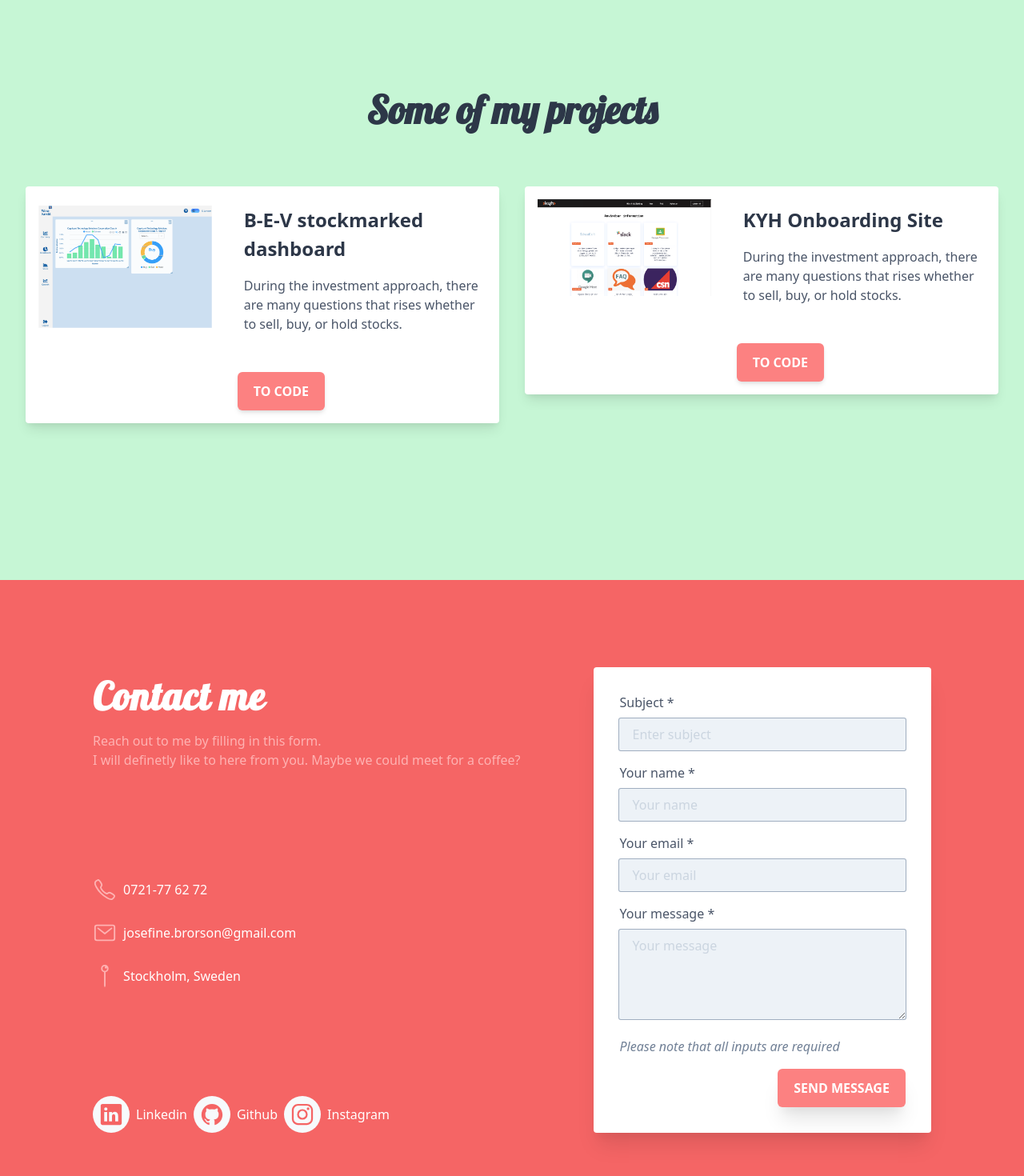
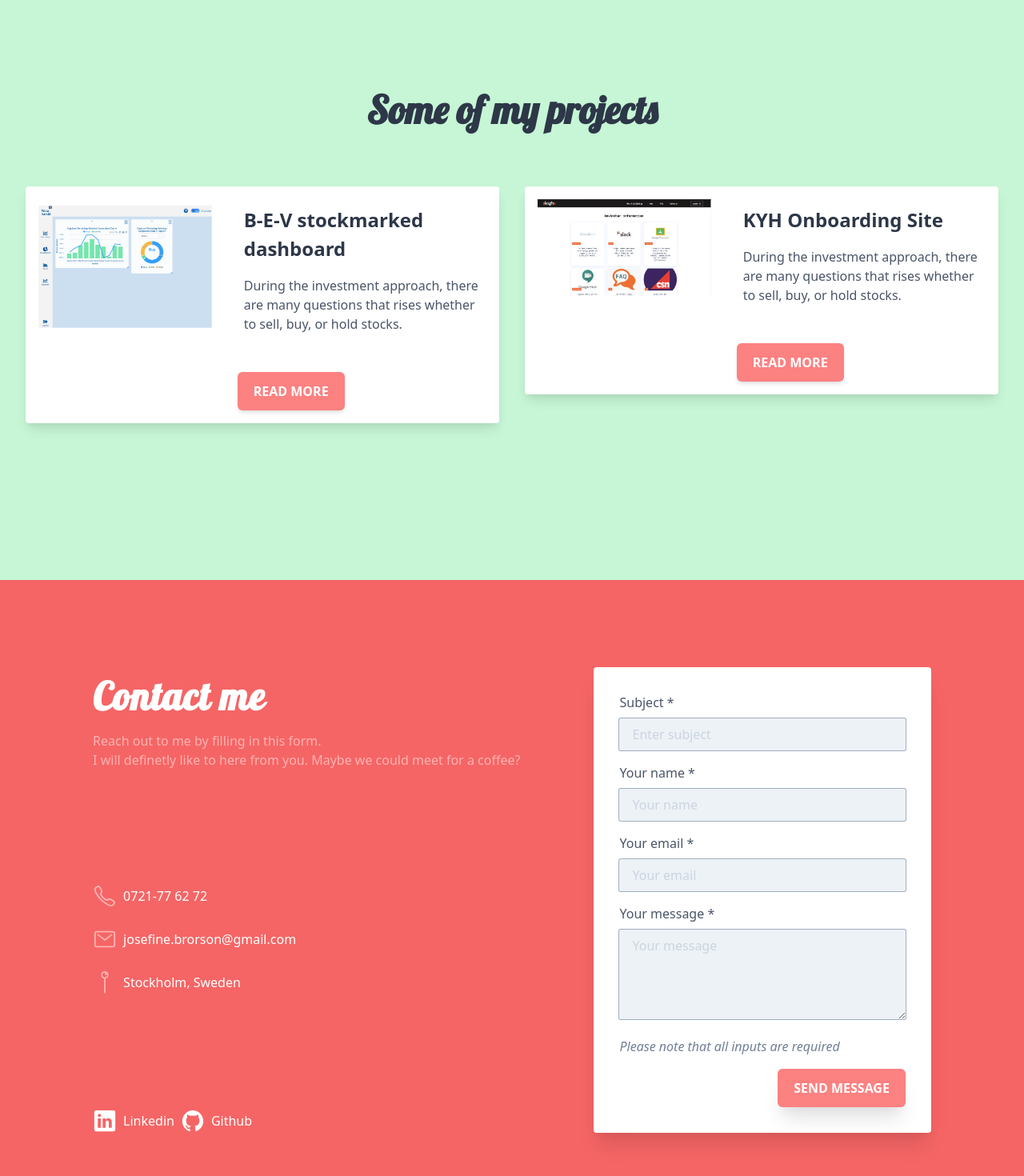
Before and after one commit to jbrorson/Exam-React-Portfolio, a React (Create React App) app: page / in a window 1280 px wide. Shown: the part 2867-4337 px from the top of the page at 80% size. Built offline with nearby package versions, Linux system fonts and the light colour scheme.

Commit message:
Added transitions to navlinks and buttons

```diff
--- a/src/components/Contact.js
+++ b/src/components/Contact.js
@@ -86,17 +86,17 @@ export default function Contact() {
           </div>
           <div className="flex text-lg items-center">
             <div className="flex items-center">
-              <div className="flex inline-block bg-gray-100 p-2 rounded-3xl text-red-500"><ion-icon name="logo-linkedin" class="sm:text-3xl" /></div>
+              <div className="flex transform hover:scale-105 cursor-pointer"><ion-icon name="logo-linkedin" class="sm:text-3xl" /></div>
               <span className="px-2 text-base">Linkedin</span>
             </div>
             <div className="flex items-center">
-              <div className="flex inline-block bg-gray-100 p-2 rounded-3xl text-red-500"><ion-icon name="logo-github" class="sm:text-3xl" /></div>
+              <div className="flex transform hover:scale-105 cursor-pointer"><ion-icon name="logo-github" class="sm:text-3xl" /></div>
               <span className="px-2 text-base">Github</span>
             </div>
-            <div className="flex items-center">
-              <div className="flex inline-block bg-gray-100 p-2 rounded-3xl text-red-500"><ion-icon name="logo-instagram" class="sm:text-3xl" /></div>
+            {/* <div className="flex items-center">
+              <div className="flex"><ion-icon name="logo-instagram" class="sm:text-3xl" /></div>
               <span className="px-2 text-base">Instagram</span>
-            </div>
+            </div> */}
             {/* <a
               target="_blank"
               rel="noreferrer"
@@ -179,7 +179,7 @@ export default function Contact() {
               <button
                 // style={{ background: loader ? "#ccc" : "#f56565" }}
                 type="submit"
-                className="inline-block self-end px-5 py-3 uppercase mt-10 bg-red-400 rounded-md shadow-xl text-white text-sm font-semibold sm:text-base hover:bg-red-500">
+                className="inline-block self-end px-5 py-3 uppercase mt-10 bg-red-400 rounded-md shadow-xl text-white text-sm font-semibold sm:text-base hover:bg-red-500 transition ease-out duration-500">
                 Send Message
               </button>
             </form>
--- a/src/components/Hero.js
+++ b/src/components/Hero.js
@@ -48,7 +48,7 @@ function Header() {
           {/* <Link to="gettoknowme" smooth={true}> */}
           <button
             onClick={() => setShow(!show)}
-            className="animate-float flex items-center space-x-2 bg-red-400 uppercase p-4 mt-8 rounded-md shadow-md text-white font-semibold sm:text-base hover:bg-red-500">
+            className="animate-float flex items-center space-x-2 bg-red-400 uppercase p-4 mt-8 rounded-md shadow-md text-white font-semibold sm:text-base hover:bg-red-500 transition ease-out duration-500">
             <span>{content.header.btnText}</span>
             {/* <span className="hidden w-5 h-5 hover:visible"><ion-icon name="arrow-forward-outline"></ion-icon></span> */}
           </button>
--- a/src/components/Navigation.js
+++ b/src/components/Navigation.js
@@ -33,28 +33,28 @@ const Navigation = ({ toggle }) => {
           <nav>
             <ul className="flex flex-row">
               <Link
-                className="px-3 cursor-pointer text-md text-gray-600 font-medium px-4 py-3 border-b-2 border-transparent uppercase hover:text-gray-700"
+                className="px-3 cursor-pointer text-md text-gray-600 font-medium px-4 py-3 border-b-2 border-transparent uppercase hover:text-gray-800 transition ease-out duration-700"
                 to="home"
                 smooth={true}
                 active="text-green-500"
                 duration={1500}>Home</Link>
               <Link
-                className="px-3 cursor-pointer text-md text-gray-600 font-medium px-4 py-3 border-b-2 border-transparent uppercase hover:text-gray-700"
+                className="px-3 cursor-pointer text-md text-gray-600 font-medium px-4 py-3 border-b-2 border-transparent uppercase hover:text-gray-800 transition ease-out duration-700"
                 to="timeline"
                 smooth={true}
                 duration={1500}>Experiences</Link>
               <Link
-                className="px-3 cursor-pointer text-md text-gray-600 font-medium px-4 py-3 border-b-2 border-transparent uppercase hover:text-gray-700"
+                className="px-3 cursor-pointer text-md text-gray-600 font-medium px-4 py-3 border-b-2 border-transparent uppercase hover:text-gray-800 transition ease-out duration-700"
                 to="about"
                 smooth={true}
                 duration={1500}>About</Link>
               <Link
-                className="px-3 cursor-pointer text-md text-gray-600 font-medium px-4 py-3 border-b-2 border-transparent uppercase hover:text-gray-700"
+                className="px-3 cursor-pointer text-md text-gray-600 font-medium px-4 py-3 border-b-2 border-transparent uppercase hover:text-gray-800 transition ease-out duration-700"
                 to="projects"
                 smooth={true}
                 duration={1500}>Projects</Link>
               <Link
-                className="px-3 cursor-pointer text-md text-gray-600 font-medium px-4 py-3 border-b-2 border-transparent uppercase hover:text-gray-700"
+                className="px-3 cursor-pointer text-md text-gray-600 font-medium px-4 py-3 border-b-2 border-transparent uppercase hover:text-gray-800 transition ease-out duration-700"
                 to="contact"
                 smooth={true}
                 duration={1500}>Contact</Link>
--- a/src/components/Projects.js
+++ b/src/components/Projects.js
@@ -34,12 +34,12 @@ function Projects() {
                 <p className="m-2 text-gray-700 text-sm md:text-base">During the investment approach, there are many questions that rises whether to sell, buy, or hold stocks.</p>
                 <div>
                   <div>
-                    <a
-                      className="inline-block self-end px-5 py-3 uppercase mt-10 bg-red-400 rounded-md shadow-md text-white text-sm font-semibold sm:text-base hover:bg-red-500"
-                      href="https://github.com/knoxgon/stock-market-dashboard"
+                    <button
+                      className="inline-block self-end px-5 py-3 uppercase mt-10 bg-red-400 rounded-md shadow-md text-white text-sm font-semibold sm:text-base hover:bg-red-500 transition ease-out duration-500 transform hover:scale-105"
+                    // href="https://github.com/knoxgon/stock-market-dashboard"
                     >
-                      to code
-                </a>
+                      read more
+                </button>
                   </div>
                 </div>
               </div>
@@ -47,9 +47,10 @@ function Projects() {
           </div>
         </div>
         <div className="block md:inline-block">
-          <div className="flex flex-col md:flex-row md:max-w-4xl max-w-sm mx-auto bg-white my-5 rounded-default sm:rounded-0 shadow-lg over-hidden">
+          <div className="flex flex-col md:flex-row md:max-w-4xl max-w-sm mx-auto bg-white my-5 rounded-default sm:rounded-0 shadow-lg overflow-hidden">
             <div className="p-4 md:w-full">
               <img
+                className=""
                 src="assets/onboard-kyh.png"
                 alt="Work that I have done" />
             </div>
@@ -59,12 +60,12 @@ function Projects() {
                 <p className="m-2 text-gray-700 text-sm md:text-base">During the investment approach, there are many questions that rises whether to sell, buy, or hold stocks.</p>
                 <div>
                   <div>
-                    <a
-                      className="inline-block self-end px-5 py-3 uppercase mt-10 bg-red-400 rounded-md shadow-md text-white text-sm font-semibold sm:text-base hover:bg-red-500"
-                      href="https://github.com/knoxgon/stock-market-dashboard"
+                    <button
+                      className="inline-block self-end px-5 py-3 uppercase mt-10 bg-red-400 rounded-md shadow-md text-white text-sm font-semibold sm:text-base hover:bg-red-500 transition ease-out duration-500 transform hover:scale-105"
+                    // href="https://github.com/knoxgon/stock-market-dashboard"
                     >
-                      to code
-                </a>
+                      read more
+                </button>
                   </div>
                 </div>
               </div>
```
